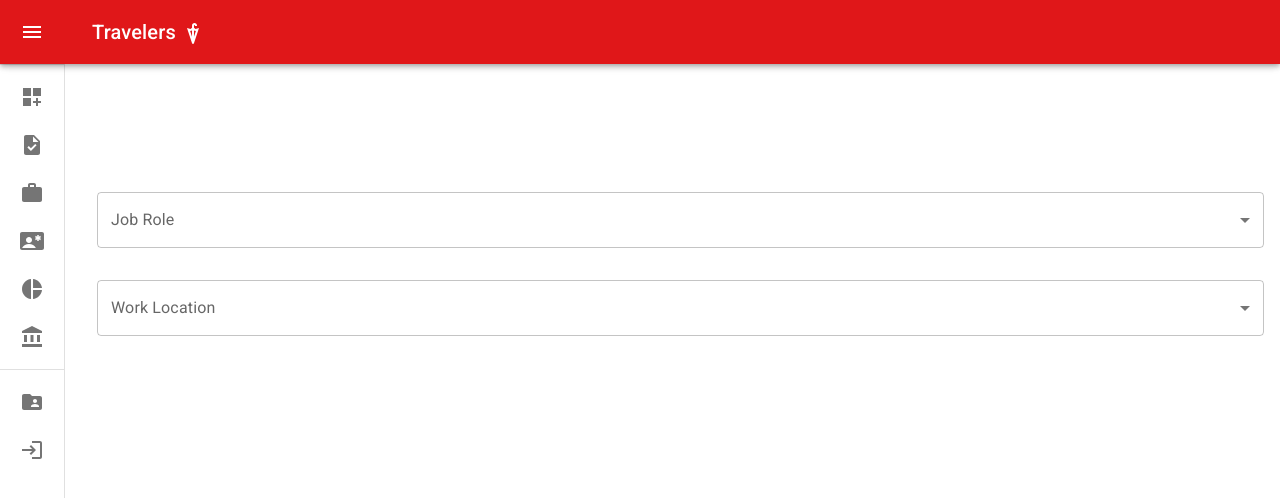
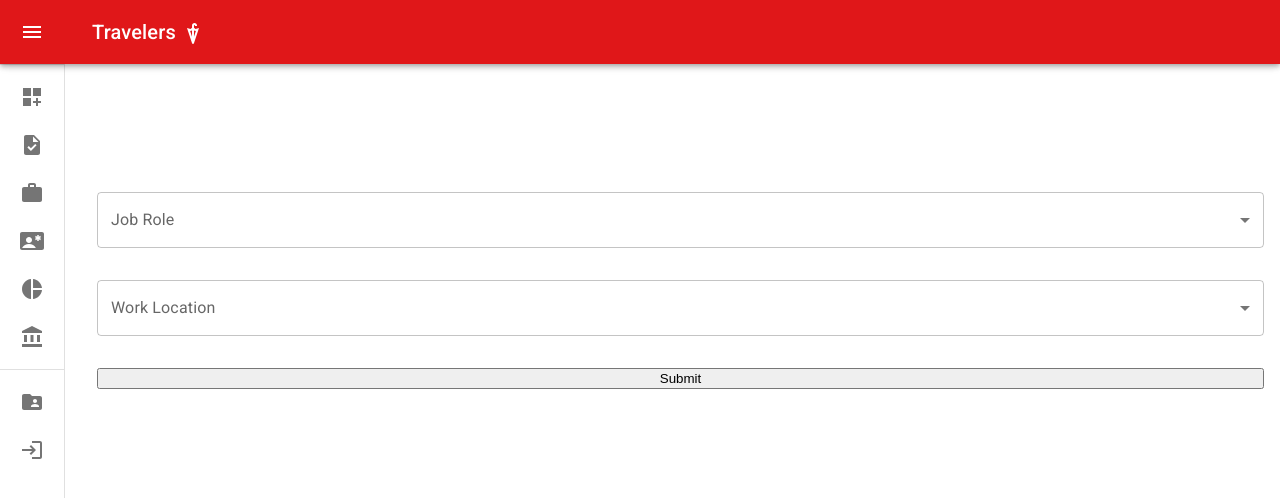
Before and after one commit to Laophy/searchable-enterprise-directory, a React (Create React App) app in the folder client/: page /account/compensation in a window 1280 px wide. Shown: the top 498 px of the page. Built offline with nearby package versions, Linux system fonts and the light colour scheme.

Commit message:
salaryPrediction changes

```diff
--- a/client/src/components/SalaryPrediction.js
+++ b/client/src/components/SalaryPrediction.js
@@ -1,48 +1,60 @@
-import {PythonShell} from 'react';
-import React, {useState} from'react';
+import { PythonShell, useEffect } from 'react';
+import React, { useState } from 'react';
 import Box from '@mui/material/Box';
 import InputLabel from '@mui/material/InputLabel';
 import MenuItem from '@mui/material/MenuItem';
 import FormControl from '@mui/material/FormControl';
 import Select from '@mui/material/Select';
+import { Button } from '@mui/material';
 
 
 export function SalaryPrediction() {
     const [jobRole, setJobRole] = React.useState('');
+    const [workLocation, setWorkLocation] = React.useState('');
+    const [predictedSalary, setPredictedSalary] = React.useState('')
 
-    const[workLocation, setWorkLocation] = React.useState('');
-
-
+    function sendPrediction() {
+        fetch('http://localhost:4000/api/predict/salary', {
+            method: 'POST',
+            headers: {
+                'Content-Type': 'application/json'
+            },
+            body: JSON.stringify({jobRole})
+        })
+    }
     return (
         <Box sx={{ minWidth: 120 }}>
-          <FormControl fullWidth sx={{m:1,mt:3}}>
+            <FormControl fullWidth sx={{ m: 1, mt: 3 }}>
                 <InputLabel id="select-role-label">Job Role</InputLabel>
                 <Select
                     labelId="select-role-label"
                     id="select-role"
                     value={jobRole}
                     label="Job Role"
-              onChange={(e)=> setJobRole(e.target.value)}
+                    onChange={(e) => setJobRole(e.target.value)}
                 >
                     <MenuItem value={"Data Engineer"}>Data Engineer</MenuItem>
                     <MenuItem value={20}>Twenty</MenuItem>
                     <MenuItem value={30}>Thirty</MenuItem>
                 </Select>
             </FormControl>
-            <FormControl fullWidth sx={{m:1,mt:3}}>
+            <FormControl fullWidth sx={{ m: 1, mt: 3 }}>
                 <InputLabel id="select-location-label">Work Location</InputLabel>
                 <Select
                     labelId="select-location-label"
                     id="select-location"
                     value={workLocation}
                     label="Work Location"
-              onChange={(e)=> setWorkLocation(e.target.value)}
+                    onChange={(e) => setWorkLocation(e.target.value)}
                 >
                     <MenuItem value={"Hartford"}>Hartford</MenuItem>
                     <MenuItem value={20}>Twenty</MenuItem>
                     <MenuItem value={30}>Thirty</MenuItem>
                 </Select>
             </FormControl>
+            <FormControl fullWidth sx={{ m: 1, mt: 3 }}>
+                <button onClick = {()=>sendPrediction()}>Submit</button>
+            </FormControl>
         </Box>
     );
 }
```
Also changed, not shown: 1 other file (tests, documents, lock files or other folders). Lines whose indentation alone changed are shown as unchanged.
